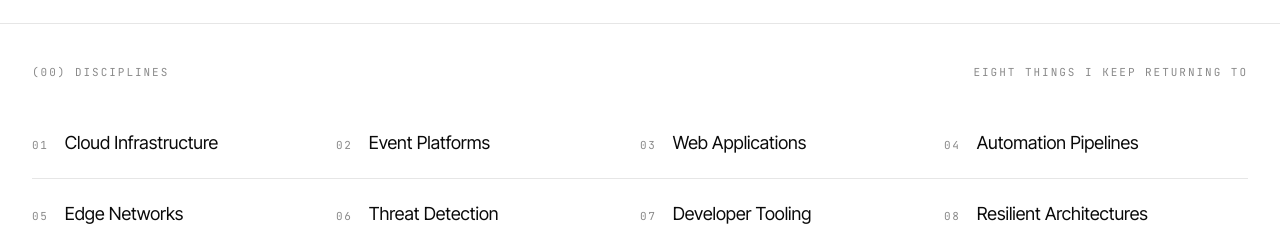
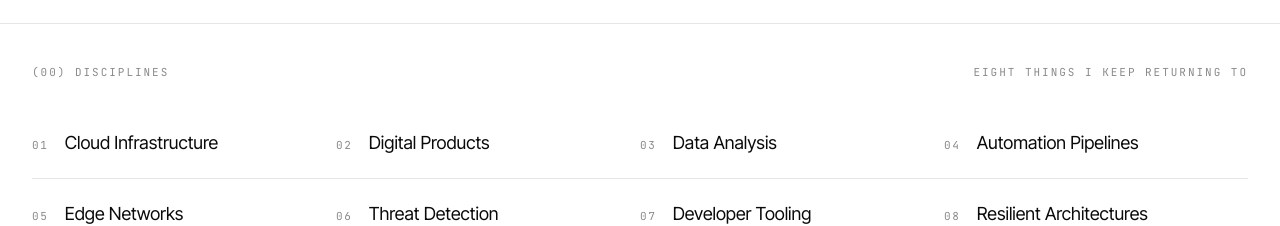
Before and after one commit to Prudhvivarma0/notprudhvisserver, a Next.js app: page / in a window 1280 px wide. Shown: the part 1000-1226 px from the top of the page. Built offline with nearby package versions, Linux system fonts and the light colour scheme.

Commit message:
feat: update disciplines — Digital Products, Data Analysis

```diff
--- a/components/v3/DisciplinesGrid.tsx
+++ b/components/v3/DisciplinesGrid.tsx
@@ -1,7 +1,7 @@
 const DISCIPLINES = [
   ["01", "Cloud Infrastructure"],
-  ["02", "Event Platforms"],
-  ["03", "Web Applications"],
+  ["02", "Digital Products"],
+  ["03", "Data Analysis"],
   ["04", "Automation Pipelines"],
   ["05", "Edge Networks"],
   ["06", "Threat Detection"],
```
